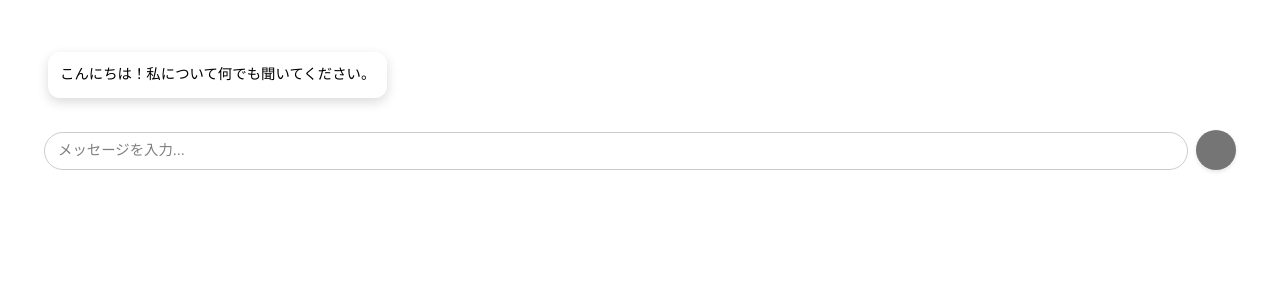
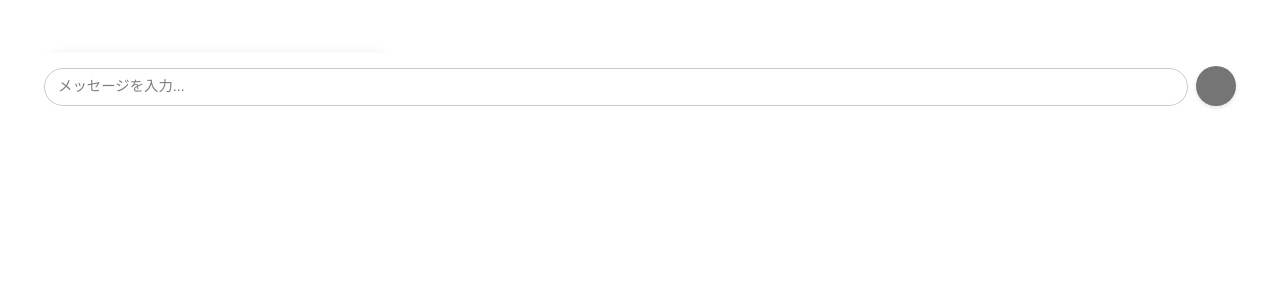
Before and after one commit to sakata325/portfolio_chatbot, a React (Vite) app in the folder frontend/: page / in a window 1280 px wide. Shown: the top 300 px of the page. Built offline with nearby package versions, Linux system fonts and the light colour scheme; some icons are missing.

Commit message:
feat(frontend): チャットウィジェットの入力エリアのスタイルを改善し、位置を絶対配置に変更

```diff
--- a/frontend/src/components/ChatWidget.tsx
+++ b/frontend/src/components/ChatWidget.tsx
@@ -27,6 +27,7 @@ const ChatWidget: React.FC = () => {
   const [inputValue, setInputValue] = useState('');
   const [isLoading, setIsLoading] = useState(false);
   const messagesEndRef = useRef<null | HTMLDivElement>(null);
+  const inputAreaHeight = '70px'; // Approximate height for paddingBottom
 
   // Scroll to bottom when messages change
   useEffect(() => {
@@ -88,14 +89,15 @@ const ChatWidget: React.FC = () => {
           height: '100%',
           borderRadius: 0,
           overflow: 'hidden',
-          display: 'flex',
-          flexDirection: 'column',
+          position: 'relative',
           backgroundColor: 'transparent',
           boxShadow: 'none',
         }}
       >
         <Box sx={{
-            flexGrow: 1,
+            height: '100%',
+            paddingBottom: inputAreaHeight,
+            boxSizing: 'border-box',
             overflowY: 'auto',
             p: 2,
             '&::-webkit-scrollbar': { display: 'none' },
@@ -144,13 +146,18 @@ const ChatWidget: React.FC = () => {
           </List>
         </Box>
 
-        {/* Input Area */}
+        {/* Input Area - Absolute Position */}
         <Box sx={{
-          p: 1.5,
-          display: 'flex',
-          alignItems: 'flex-end',
-          backgroundColor: 'transparent',
-          flexShrink: 0,
+            position: 'absolute',
+            bottom: 0,
+            left: 0,
+            right: 0,
+            boxSizing: 'border-box',
+            p: 1.5,
+            display: 'flex',
+            alignItems: 'flex-end',
+            backgroundColor: theme.palette.chat?.inputBg,
+            borderTop: `1px solid ${theme.palette.divider}`,
         }}>
           <TextField
             variant="outlined"
@@ -199,7 +206,6 @@ const ChatWidget: React.FC = () => {
               },
               width: 40,
               height: 40,
-              flexShrink: 0,
             }}
           >
              <SendIcon fontSize="small" />
```
